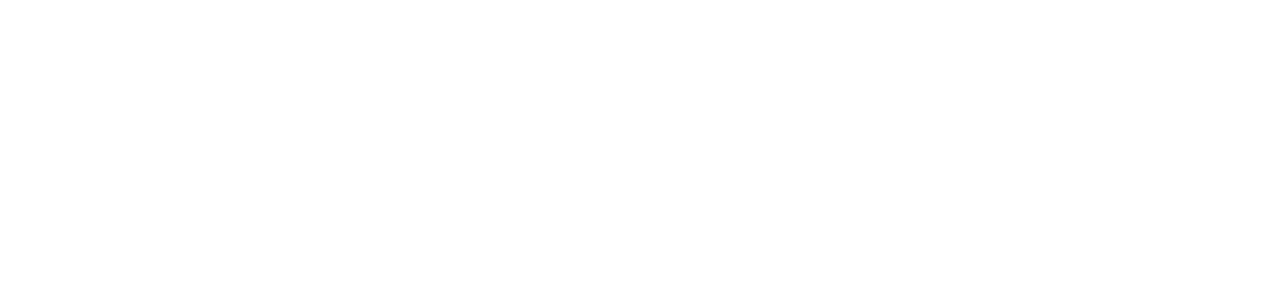
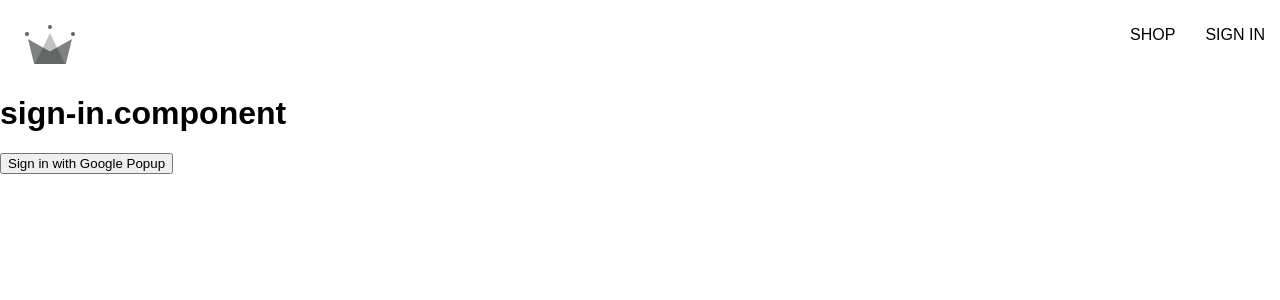
Before and after one commit to Woody26467/crwn-clothing, a React (Create React App) app: page /sign-in in a window 1280 px wide. Before the commit this address had no page. Shown: the top 300 px of the page. Built offline with nearby package versions, Linux system fonts and the light colour scheme; a web font is replaced by a local one.

Commit message:
install firebase, create firebase component, set up Google sign-in button

```diff
--- a/package.json
+++ b/package.json
@@ -6,6 +6,7 @@
     "@testing-library/jest-dom": "^5.16.5",
     "@testing-library/react": "^13.4.0",
     "@testing-library/user-event": "^13.5.0",
+    "firebase": "^9.14.0",
     "react": "^18.2.0",
     "react-dom": "^18.2.0",
     "react-router-dom": "^6.4.3",
--- a/src/App.js
+++ b/src/App.js
@@ -2,6 +2,7 @@
 
 import Home from './routes/home/home.component'
 import Navigation from './routes/navigation/navigation.component'
+import SignIn from './routes/sign-in/sign-in.component'
 
 const Shop = () => {
   return <h1>I am the shop page</h1>
@@ -13,6 +14,7 @@
       <Route path='/' element={<Navigation />}>
         <Route index element={<Home />} />
         <Route path='shop' element={<Shop />} />
+        <Route path='sign-in' element={<SignIn />} />
       </Route>
     </Routes>
   )
--- a/src/routes/navigation/navigation.component.jsx
+++ b/src/routes/navigation/navigation.component.jsx
@@ -16,6 +16,9 @@
           <Link className='nav-link' to='/shop'>
             SHOP
           </Link>
+          <Link className='nav-link' to='/sign-in'>
+            SIGN IN
+          </Link>
         </div>
       </div>
       <Outlet />
--- /dev/null
+++ b/src/routes/sign-in/sign-in.component.jsx
@@ -0,0 +1,17 @@
+import React from 'react'
+import { signInWithGooglePopup } from '../../utils/firebase/firebase.utils'
+
+const SignIn = () => {
+  const logGoogleUser = async () => {
+    const response = await signInWithGooglePopup()
+    console.log(response)
+  }
+  return (
+    <div>
+      <h1>sign-in.component</h1>
+      <button onClick={logGoogleUser}>Sign in with Google Popup</button>
+    </div>
+  )
+}
+
+export default SignIn
--- /dev/null
+++ b/src/utils/firebase/firebase.utils.js
@@ -0,0 +1,27 @@
+import { initializeApp } from 'firebase/app'
+import {
+  getAuth,
+  signInWithRedirect,
+  signInWithPopup,
+  GoogleAuthProvider,
+} from 'firebase/auth'
+
+const firebaseConfig = {
+  apiKey: 'AIzaSyArpyH2ssrDCDz9XlHjw5Prvsmx8_yAiPY',
+  authDomain: 'crwn-clothing-db-a9983.firebaseapp.com',
+  projectId: 'crwn-clothing-db-a9983',
+  storageBucket: 'crwn-clothing-db-a9983.appspot.com',
+  messagingSenderId: '405298773717',
+  appId: '1:405298773717:web:bee8f4736450002f09ac5c',
+}
+
+// Initialize Firebase
+const firebaseApp = initializeApp(firebaseConfig)
+
+const provider = new GoogleAuthProvider()
+provider.setCustomParameters({
+  prompt: 'select_account',
+})
+
+export const auth = getAuth()
+export const signInWithGooglePopup = () => signInWithPopup(auth, provider)
```
Also changed, not shown: 1 other file (tests, documents, lock files or other folders).
